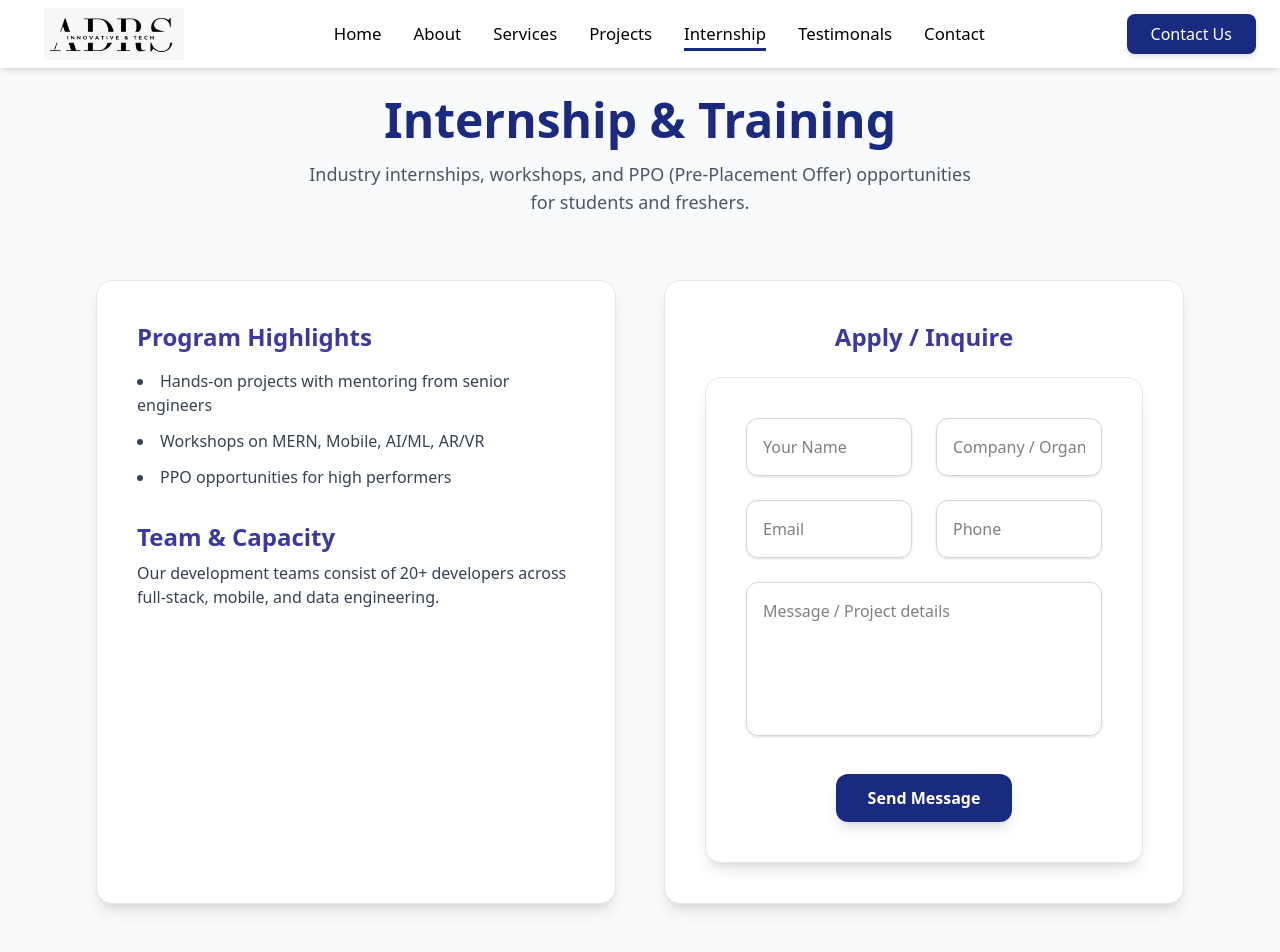
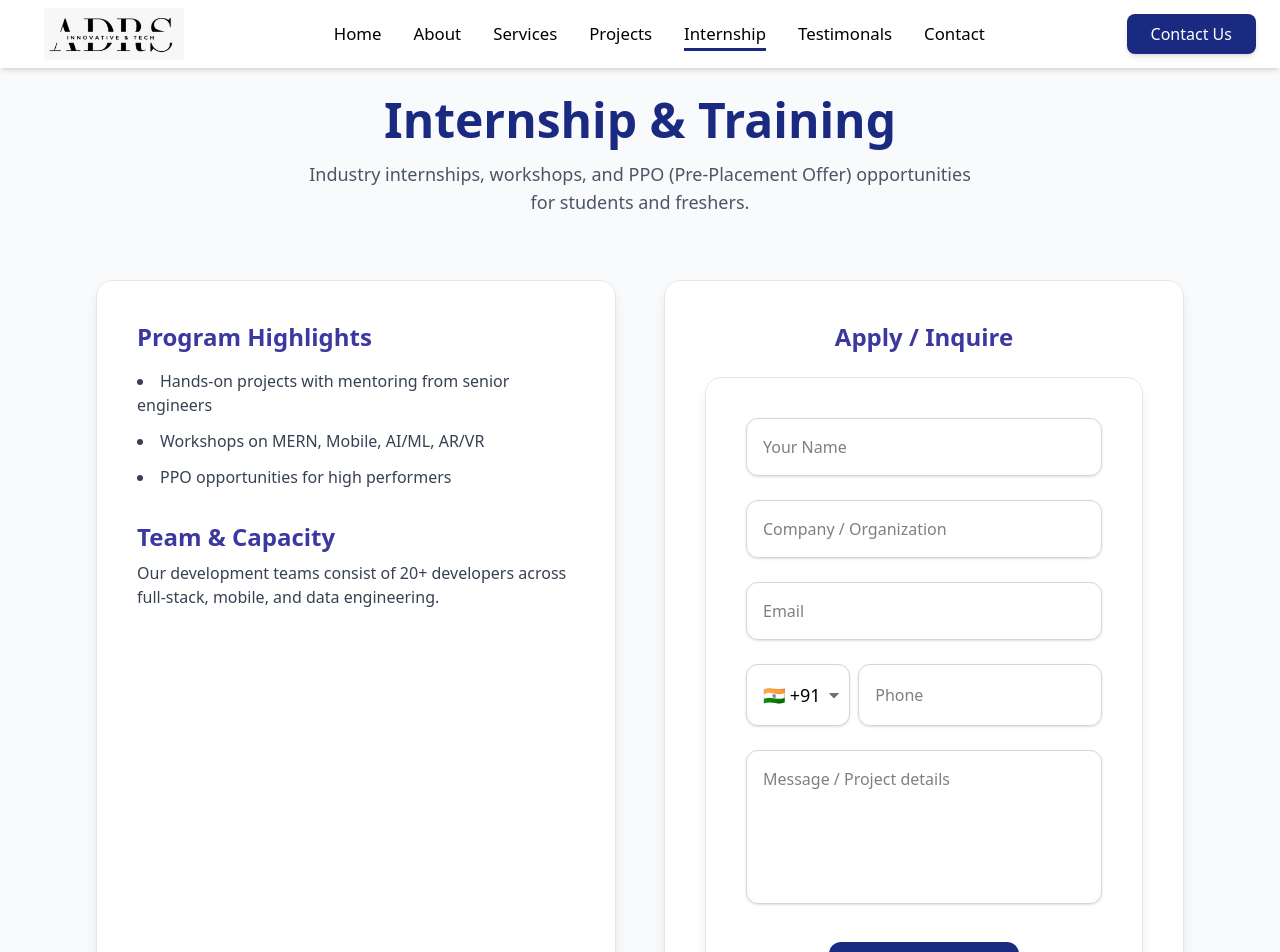
Before and after one commit to sapeksh123/ADRS-Techno-Portfolio, a React (Vite) app: page /internship in a window 1280 px wide. Shown: the top 952 px of the page. Built offline with nearby package versions, Linux system fonts and the light colour scheme.

Commit message:
fix form validation and css

```diff
--- a/src/components/ContactForm.jsx
+++ b/src/components/ContactForm.jsx
@@ -1,5 +1,6 @@
-import React from "react";
+import React, { useState } from "react";
 import { motion } from "framer-motion";
+import { FaCaretDown } from "react-icons/fa";
 
 export default function ContactForm() {
   const fadeUp = (delay = 0) => ({
@@ -8,56 +9,178 @@ export default function ContactForm() {
     transition: { delay, duration: 0.6 },
   });
 
-  // Colours
   const colors = ["#1A2A80", "#3B38A0", "#7A85C1", "#B2B0E8"];
   const primary = colors[0];
-  const secondary = colors[1];
-  const tertiary = colors[2];
-  const light = colors[3];
+
+  const [formData, setFormData] = useState({
+    name: "",
+    company: "",
+    email: "",
+    countryCode: "+91",
+    phone: "",
+    message: "",
+  });
+
+  const [errors, setErrors] = useState({});
+
+  // Validation
+  const validate = () => {
+    const newErrors = {};
+    if (!formData.name.trim() || formData.name.length < 2) {
+      newErrors.name = "Name must be at least 2 characters.";
+    }
+    if (!formData.email) {
+      newErrors.email = "Email is required.";
+    } else if (!/^[^\s@]+@[^\s@]+\.[^\s@]+$/.test(formData.email)) {
+      newErrors.email = "Invalid email format.";
+    }
+    if (!formData.phone) {
+      newErrors.phone = "Phone is required.";
+    } else if (!/^\d{10}$/.test(formData.phone)) {
+      newErrors.phone = "Phone must be 10 digits.";
+    }
+    if (!formData.message.trim() || formData.message.length < 10) {
+      newErrors.message = "Message must be at least 10 characters.";
+    }
+    setErrors(newErrors);
+    return Object.keys(newErrors).length === 0;
+  };
+
+  const handleChange = (e) => {
+    setFormData({ ...formData, [e.target.name]: e.target.value });
+    validate();
+  };
+
+  const handleSubmit = (e) => {
+    e.preventDefault();
+    if (validate()) {
+      const fullPhone = `${formData.countryCode} ${formData.phone}`;
+      console.log("Form Submitted ✅", { ...formData, phone: fullPhone });
+      alert(`Form submitted successfully!\nPhone: ${fullPhone}`);
+      setFormData({
+        name: "",
+        company: "",
+        email: "",
+        countryCode: "+91",
+        phone: "",
+        message: "",
+      });
+      setErrors({});
+    }
+  };
+
+  const inputClass =
+    "p-4 border border-gray-300 rounded-xl focus:ring-2 focus:ring-[#7A85C1] " +
+    "focus:outline-none transition-all shadow-sm w-full text-base sm:text-md";
 
   return (
     <motion.form
       {...fadeUp(0.2)}
-      className="bg-white p-8 md:p-10 rounded-2xl shadow-lg hover:shadow-2xl transition-all border border-gray-200 max-w-3xl mx-auto"
+      onSubmit={handleSubmit}
+      className="bg-white p-6 sm:p-8 md:p-10 rounded-2xl shadow-lg hover:shadow-2xl
+                 transition-all border border-gray-200 max-w-4xl mx-auto w-full"
     >
-      <div className="grid md:grid-cols-2 gap-6">
+      <div className="grid grid-cols-1 gap-6">
+        {/* Name */}
+        <div>
           <input
             type="text"
+            name="name"
             placeholder="Your Name"
-          className="p-4 border border-gray-300 rounded-xl focus:ring-2 focus:ring-[#7A85C1] focus:outline-none transition-all shadow-sm"
+            value={formData.name}
+            onChange={handleChange}
+            className={inputClass}
           />
+          {errors.name && <p className="text-red-500 text-sm mt-1">{errors.name}</p>}
+        </div>
+
+        {/* Company */}
+        <div>
           <input
             type="text"
+            name="company"
             placeholder="Company / Organization"
-          className="p-4 border border-gray-300 rounded-xl focus:ring-2 focus:ring-[#7A85C1] focus:outline-none transition-all shadow-sm"
-        />
-        <input
-          type="email"
-          placeholder="Email"
-          className="p-4 border border-gray-300 rounded-xl focus:ring-2 focus:ring-[#7A85C1] focus:outline-none transition-all shadow-sm"
-        />
-        <input
-          type="tel"
-          placeholder="Phone "
-          className="p-4 border border-gray-300 rounded-xl focus:ring-2 focus:ring-[#B2B0E8] focus:outline-none transition-all shadow-sm"
+            value={formData.company}
+            onChange={handleChange}
+            className={inputClass}
           />
         </div>
 
+        {/* Email */}
+        <div>
+          <input
+            type="email"
+            name="email"
+            placeholder="Email"
+            value={formData.email}
+            onChange={handleChange}
+            className={inputClass}
+          />
+          {errors.email && <p className="text-red-500 text-sm mt-1">{errors.email}</p>}
+        </div>
+
+        {/* Country Code + Phone */}
+        <div className="flex gap-2">
+          {/* Country Code */}
+          <div className="relative w-40">
+            <select
+              name="countryCode"
+              value={formData.countryCode}
+              onChange={handleChange}
+              className="appearance-none p-4 border border-gray-300 rounded-xl
+                         focus:ring-2 focus:ring-[#B2B0E8] focus:outline-none
+                         transition-all shadow-sm w-full pr-8 bg-white text-base sm:text-lg"
+            >
+              <option value="+91">🇮🇳 +91</option>
+              <option value="+1">🇺🇸 +1</option>
+              <option value="+44">🇬🇧 +44</option>
+              <option value="+61">🇦🇺 +61</option>
+              <option value="+81">🇯🇵 +81</option>
+            </select>
+            <div className="pointer-events-none absolute inset-y-0 right-2 flex items-center">
+              <FaCaretDown className="text-gray-500 w-4 h-4" />
+            </div>
+          </div>
+
+          {/* Phone */}
+          <input
+            type="tel"
+            name="phone"
+            placeholder="Phone"
+            value={formData.phone}
+            onChange={handleChange}
+            className={inputClass}
+          />
+        </div>
+        {errors.phone && <p className="text-red-500 text-sm mt-1">{errors.phone}</p>}
+      </div>
+
+      {/* Message */}
+      <div className="mt-6">
         <textarea
+          name="message"
           placeholder="Message / Project details"
-        className="mt-6 p-4 border border-gray-300 rounded-xl w-full focus:ring-2 focus:ring-[#7A85C1] focus:outline-none transition-all shadow-sm resize-none"
+          value={formData.message}
+          onChange={handleChange}
+          className={`${inputClass} resize-none`}
           rows="5"
         />
+        {errors.message && (
+          <p className="text-red-500 text-sm mt-1">{errors.message}</p>
+        )}
+      </div>
 
+      {/* Submit */}
       <div className="mt-8 text-center">
         <motion.button
           whileHover={{ scale: 1.05, boxShadow: "0 8px 20px rgba(26,42,128,0.4)" }}
           whileTap={{ scale: 0.95 }}
           type="submit"
-          className="px-8 py-3 text-white font-semibold rounded-xl shadow-lg transition-all"
-          style={{
-            background: `${primary}`,
-          }}
+          disabled={Object.keys(errors).length > 0}
+          className="px-8 py-3 text-white font-semibold rounded-xl shadow-lg
+                     transition-all disabled:opacity-50 disabled:cursor-not-allowed
+                     text-base sm:text-lg"
+          style={{ background: primary }}
         >
           Send Message
         </motion.button>
```
Lines whose indentation alone changed are shown as unchanged.
